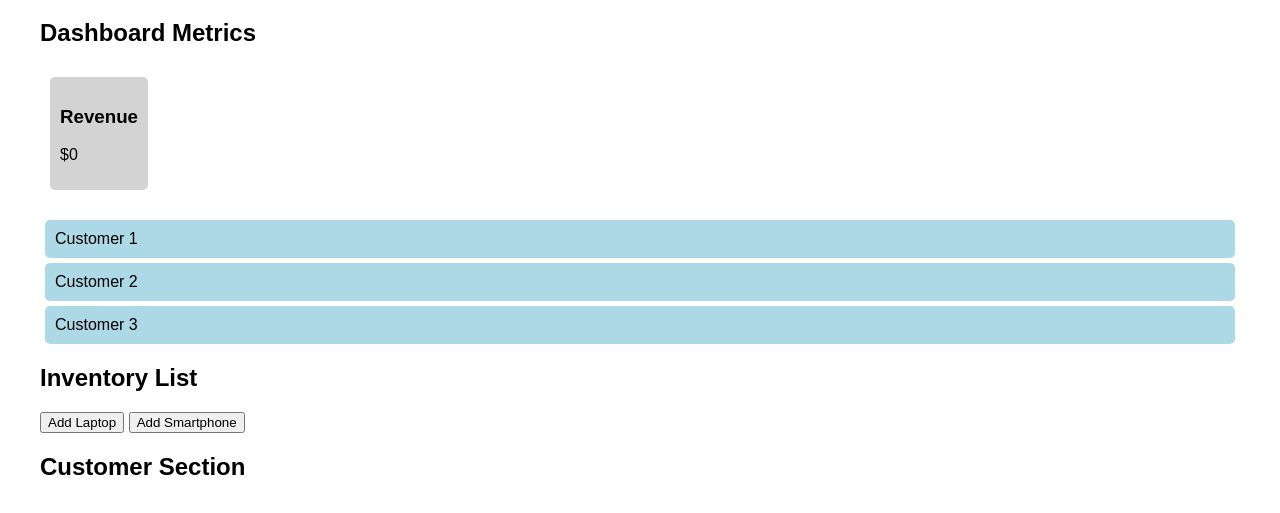
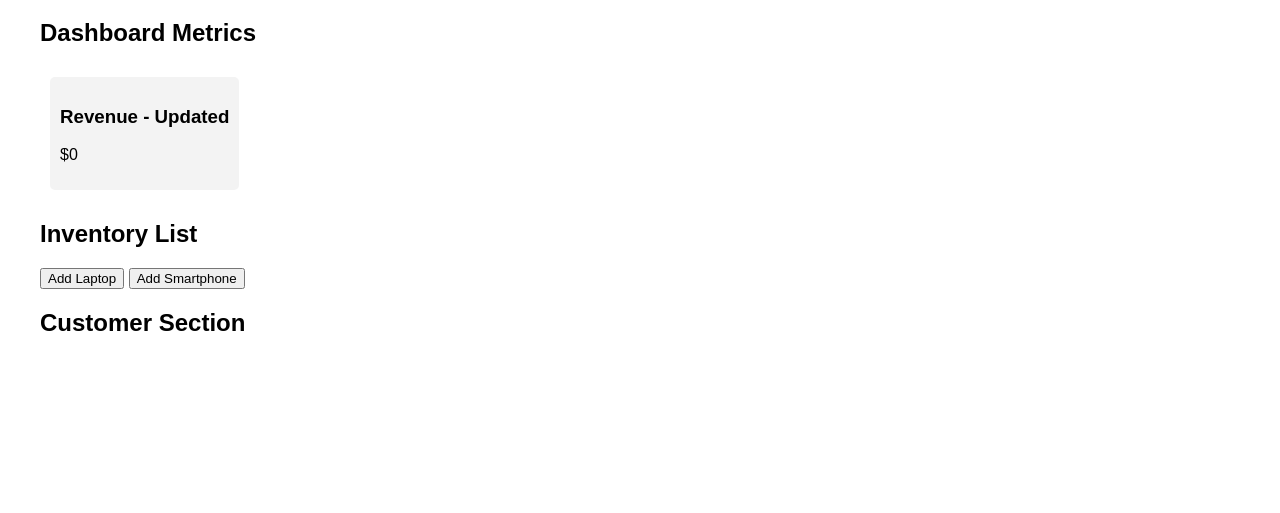
Before and after one commit to tbingle/cc_3_2, a plain HTML site: page index.html in a window 1280 px wide. Shown: the part 101-614 px from the top of the page. Drawn offline with Linux system fonts and the light colour scheme.

Commit message:
Task 2- Updated Metric Cards via Array Conversion

```diff
--- a/cc_12.js
+++ b/cc_12.js
@@ -11,3 +11,15 @@ revenueCard.innerHTML = `
   <p>$0</p>
 `;
 dashboardById.appendChild(revenueCard); // Or you can use dashboardByQuery.appendChild(revenueCard);
+
+//Task 2
+const metricCardsNodeList = document.querySelectorAll(".metric-card");//Select Elements
+
+const metricCardsArray = Array.from(metricCardsNodeList);//Convert to list
+
+metricCardsArray.forEach(card => {//Update information
+
+  const title = card.querySelector("h3");
+  title.innerText += " - Updated";
+  card.style.backgroundColor = "#f3f3f3";
+});
--- a/index.html
+++ b/index.html
@@ -40,9 +40,6 @@
     <!-- Dashboard Metrics Section -->
     <h2>Dashboard Metrics</h2>
     <div id="dashboard"></div>
-  <div class="customer-card">Customer 1</div>
-  <div class="customer-card">Customer 2</div>
-  <div class="customer-card">Customer 3</div>
 
     <!-- Inventory List Section -->
     <h2>Inventory List</h2>
```
